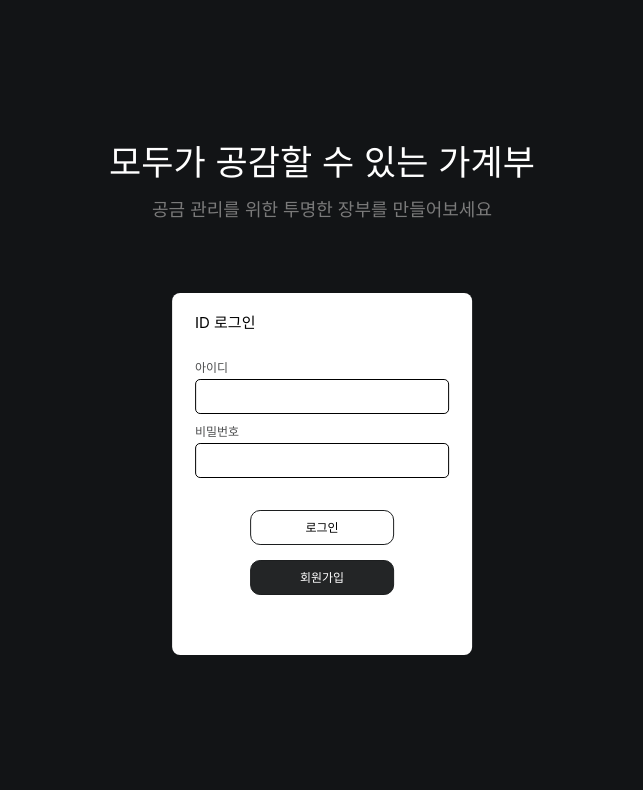
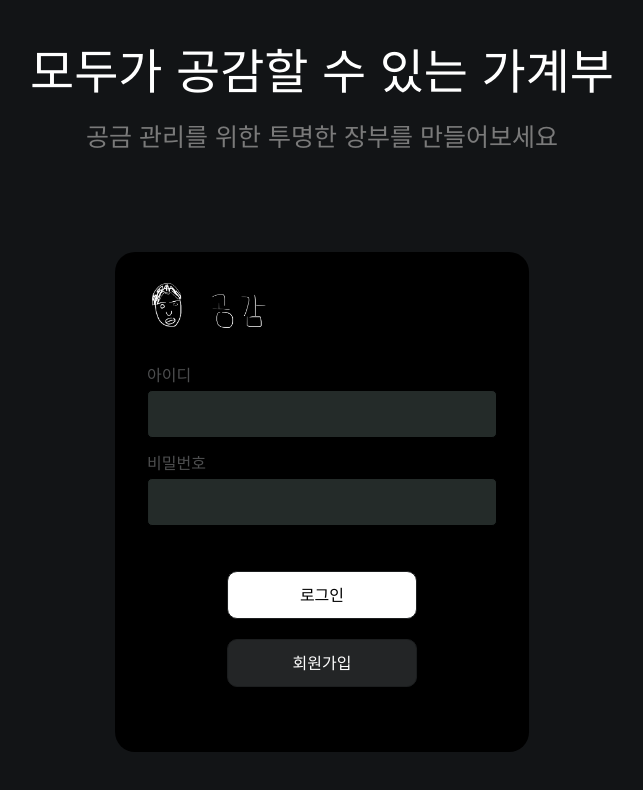
Before and after one commit to youngchannelforyou/gonggam, a React (Create React App) app in the folder frontend/: page / in a window 1280 px wide. Shown: the top 790 px of the page, without its empty margins (318-961 px from the left). Built offline with nearby package versions, Linux system fonts and the light colour scheme.

Commit message:
login페이지 css수정 - logo 추가

```diff
--- a/frontend/src/components/Form/NormalTypeButton.jsx
+++ b/frontend/src/components/Form/NormalTypeButton.jsx
@@ -2,21 +2,21 @@ import React from 'react';
 import { cx, css } from '@emotion/css';
 
 function NormalTypeButton({ onClickFuc, title, styles }) {
-    return (
-        <button className={cx(basicButton, styles)} onClick={() => onClickFuc()}>{title}</button>
-    );
+  return (
+    <button className={cx(basicButton, styles)} onClick={() => onClickFuc()}>{title}</button>
+  );
 }
 
 export default NormalTypeButton;
 
 const basicButton = css`
   display: block;
-  width: 144px;
-  height: 35px;
-  margin: 0 auto 15px;
-  padding: 10px;
+  width: 190px;
+  height: 48px;
+  margin: 0 auto 20px;
+  padding: 14px;
   border: 1px #1C1E1F solid;
   border-radius: 10px;
 
-  font-size: 12px;
+  font-size: 16px;
 `;
--- a/frontend/src/components/Form/NormalTypeInput.jsx
+++ b/frontend/src/components/Form/NormalTypeInput.jsx
@@ -1,7 +1,7 @@
 import React from 'react';
 import { css } from '@emotion/css';
 
-function NormalTypeInput({ labelText, onChangeFuc }) {
+function NormalTypeInput({ labelText, onChangeFuc, styles }) {
   return (
     <div className={inputForm}>
       <label className={inputLabel}>{labelText}</label>
@@ -19,7 +19,8 @@ const inputForm = css`
 
 const inputLabel = css`
   display: block;
-  margin-bottom: 5px;
+  margin-bottom: 7px;
+  font-size: 16px;
   font-weight: 400;
   color: #4D4E4F;
 `;
@@ -27,8 +28,12 @@ const inputLabel = css`
 
 const idInput = css`
   width: 100%;
-  height: 35px;
+  height: 48px;
   border: 1px solid black;
+  padding: 14px;
+  font-size: 14px;
+  color: white;
+  background-color: #242B29;
   border-radius: 5px;
-  margin-bottom: 12px;
+  margin-bottom: 17px;
 `;
--- a/frontend/src/components/Login/LoginForm.jsx
+++ b/frontend/src/components/Login/LoginForm.jsx
@@ -2,6 +2,8 @@ import { useState } from 'react';
 import { css } from '@emotion/css';
 import NormalTypeInput from '../Form/NormalTypeInput';
 import NormalTypeButton from '../Form/NormalTypeButton';
+import Logo from '../../assets/gonggamLogoRemove.png'
+import Logo2 from '../../assets/logo.png'
 
 function LoginForm() {
   const [id, setId] = useState(null);
@@ -43,7 +45,8 @@ function LoginForm() {
     <div className={container}>
       <form>
         <div className={mainTitle}>
-          <p>ID 로그인</p>
+          <img src={Logo} alt='draw' />
+          <img src={Logo2} alt='img' />
         </div>
         <div className={inputWrapper}>
           <NormalTypeInput labelText='아이디' onChangeFuc={onChange} />
@@ -61,41 +64,46 @@ function LoginForm() {
 export default LoginForm;
 
 const container = css`
-  width: 300px;
-  height: 362px;
+  width: 414px;
+  height: 500px;
 
   margin: 0 auto;
-  background-color: white;
-  border-radius: 8px;
-  padding: 22px 23px;
+  background-color: black;
+  border-radius: 20px;
+  padding: 30px 32px;
 `;
 
 const mainTitle = css`
+  height: 55px;
   font-size: 15px;
+
+  img {
+    height: 100%;
+  }
 `;
 
 const inputWrapper = css`
-    margin-top: 32px;
-    font-size: 12px;
+    margin-top: 30px;
+    font-size: 14px;
 `;
 
 const buttonWrapper = css`
-  margin-top: 20px;
+  margin-top: 27.6px;
 `;
 
 const loginButton = css`
 background-color: #fff;
   &:hover {
-    background-color: #eee;
+    background-color: #cdcbcb;
   }
-  transition: 0.5s;
+  transition: 0.3s;
 `;
 
 const joinButton = css`
   background-color: #232526;
   color: white;
   &:hover {
-    background-color: #000000;
+    background-color: #101010;
   }
-  transition: 1s;
+  transition: 0.3s;
 `;
--- a/frontend/src/pages/LoginPage.jsx
+++ b/frontend/src/pages/LoginPage.jsx
@@ -33,13 +33,13 @@ const titleWrapper = css`
 `;
 
 const mainTitle = css`
-  font-size: 35px;
+  font-size: 48px;
   color: white;
-  margin-bottom: 21px;
+  margin-bottom: 29px;
 `;
 
 const subTitle = css`
-  font-size: 18px;
+  font-size: 25px;
   color: #7a7a7a;
-  margin-bottom: 74px;
+  margin-bottom: 102px;
 `;
--- a/frontend/src/pages/MainPage.jsx
+++ b/frontend/src/pages/MainPage.jsx
@@ -1,6 +1,7 @@
 import React from 'react';
 import Logo from '../assets/gonggamLogoRemove.png'
 import Logo2 from '../assets/logo.png'
+
 function MainPage(props) {
     return (
         <div>
```
Lines whose indentation alone changed are shown as unchanged.
